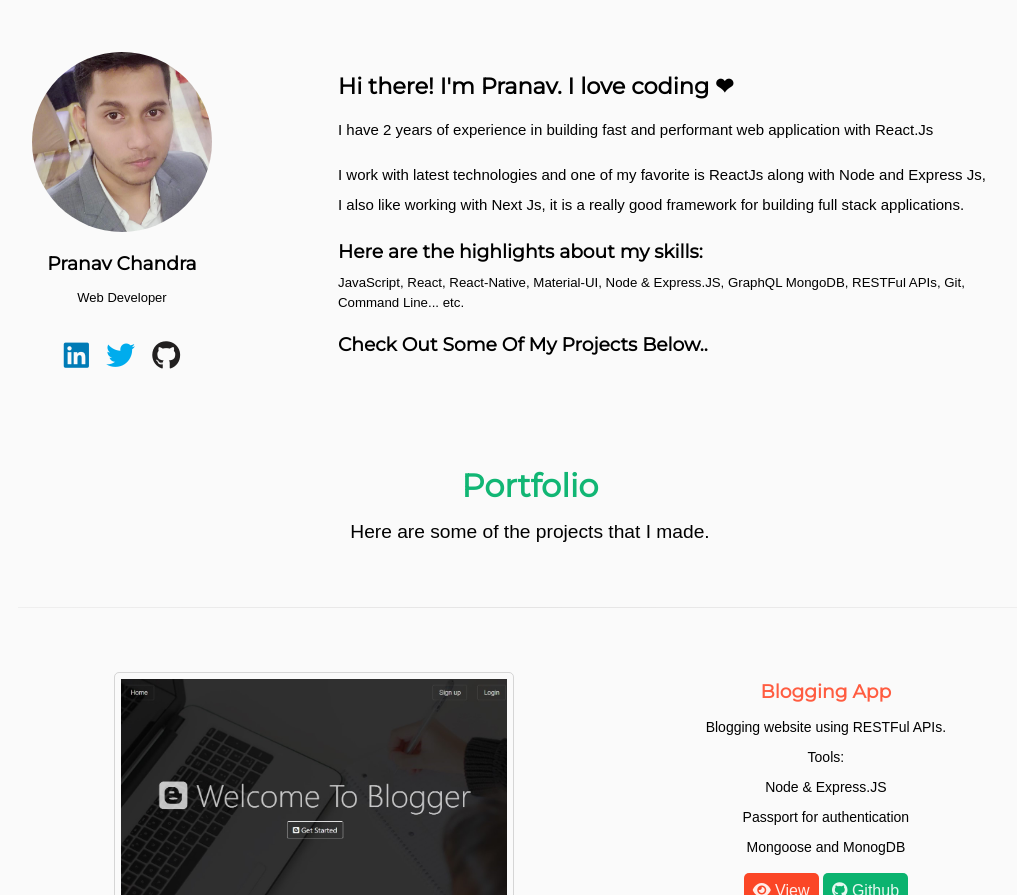
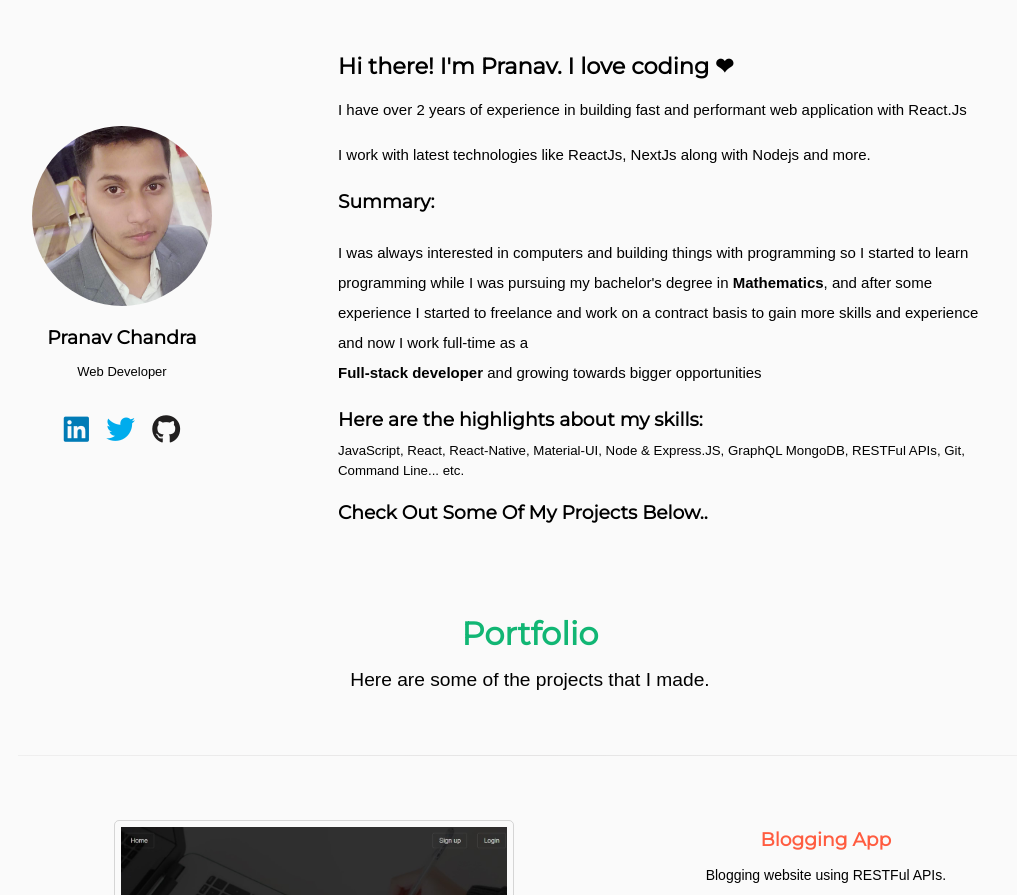
Before and after one commit to pranavchandra27/my-portfolio, a plain HTML site: page index.html in a window 1280 px wide. Shown: the part 960-1855 px from the top of the page, without its empty margins (110-1127 px from the left). Drawn offline with nearby package versions, Linux system fonts and the light colour scheme; files whose address does not match are found by name.

Commit message:
new changes

```diff
--- a/index.html
+++ b/index.html
@@ -84,13 +84,19 @@
         <div class="about-bio">
           <h1>Hi there! I'm Pranav. I love coding ❤</h1>
           <p>
-            I have 2 years of experience in building fast and performant web
+            I have over 2 years of experience in building fast and performant web
             application with React.Js
           </p>
           <p>
-            I work with latest technologies and one of my favorite is ReactJs
-            along with Node and Express Js, I also like working with Next Js, it
-            is a really good framework for building full stack applications.
+            I work with latest technologies like ReactJs, NextJs along with Nodejs and more.
+          </p>
+
+          <h3>Summary:</h3>
+          <p>I was always interested in computers and building things with programming so
+            I started to learn programming while I was pursuing my bachelor's degree in <strong>Mathematics</strong>,
+            and after some experience I started to freelance and work on a contract basis to
+            gain more skills and experience and now I work full-time as a <br/> <strong>Full-stack developer</strong>
+            and growing towards bigger opportunities
           </p>
 
           <h3>Here are the highlights about my skills:</h3>
```
